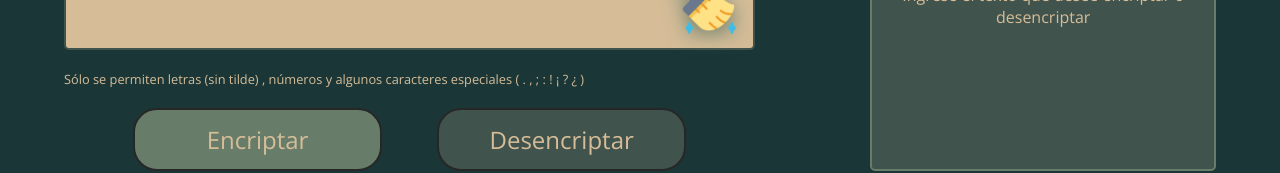
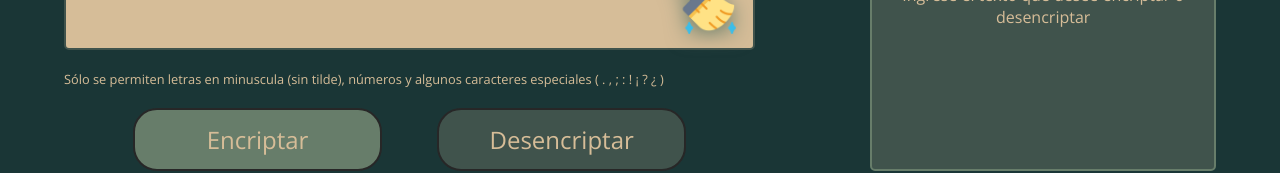
Before and after one commit to Alexoo16/encriptador-texto-challenge-alura, a plain HTML site: page index.html in a window 1280 px wide. Shown: the part 491-664 px from the top of the page. Drawn offline with nearby package versions, Linux system fonts and the light colour scheme; a web font is replaced by a local one.

Commit message:
Actualizar advertencia para permitir solo letras en minúscula, números y algunos caracteres especiales

```diff
--- a/index.html
+++ b/index.html
@@ -19,7 +19,7 @@
                 <!-- Creamos un boton que tenga como imagen a ./assets/imagen_limpiar.png -->
                 <img src="./assets/imagen_limpiar.png" onclick="limpiar();" alt="Limpiar" class="btn_limpiar" id="btn_limpiar">
             </section>
-            <p class="advertencia">Sólo se permiten letras (sin tilde) , números y algunos caracteres especiales ( . , ; : ! ¡ ? ¿ )</p>
+            <p class="advertencia">Sólo se permiten letras en minuscula (sin tilde), números y algunos caracteres especiales ( . , ; : ! ¡ ? ¿ )</p>
             <div class="botones">
                 <button onclick="btn_encriptar();" class="btn_enc" id="btn_encriptar">Encriptar</button>
                 <button onclick="btn_desencriptar();" class="btn_des" id="btn_desencriptar">Desencriptar</button>
```
